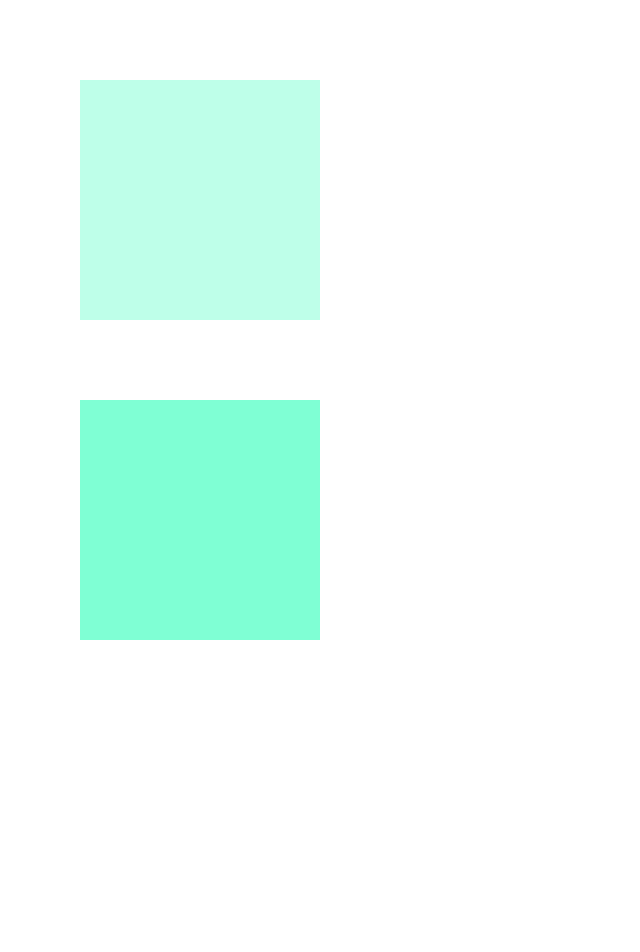
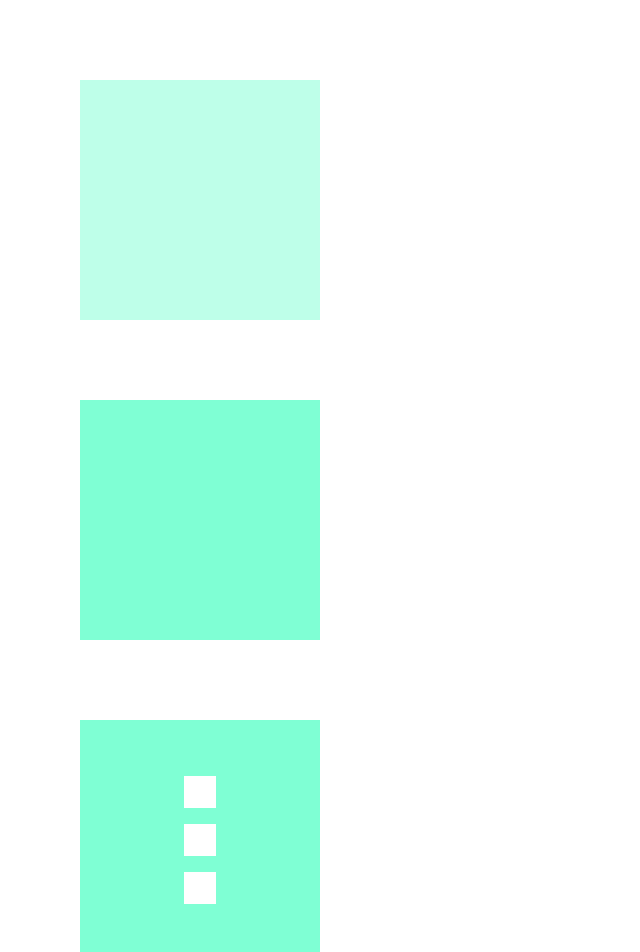
Before and after one commit to VishiChaurasiya/Framer-Motion, a React (Create React App) app: page / in a window 1280 px wide. Shown: the top 952 px of the page, without its empty margins (0-640 px from the left). Before the commit the page ends 800 px from the top, so only its background shows below. Built offline with nearby package versions, Linux system fonts and the light colour scheme; the HTML template or start-up script is replaced by a standard one.

Commit message:
Add Box3

```diff
--- a/src/App.css
+++ b/src/App.css
@@ -21,3 +21,12 @@
   align-items: center;
   justify-content: center;
 }
+
+.boxItem {
+  width: 2rem;
+  height: 2rem;
+  background-color: white;
+  padding: 1rem;
+  list-style: none;
+  margin: 0.5rem;
+}
--- a/src/App.js
+++ b/src/App.js
@@ -1,12 +1,14 @@
 import "./App.css";
 import Box1 from "./components/Box1/Box1";
 import Box2 from "./components/Box2/Box2";
+import Box3 from "./components/Box3/Box3";
 
 function App() {
   return (
     <div className="App">
       <Box1 />
       <Box2 />
+      <Box3 />
     </div>
   );
 }
--- /dev/null
+++ b/src/components/Box3/Box3.jsx
@@ -0,0 +1,50 @@
+import React, { useState } from "react";
+import { motion } from "framer-motion";
+
+const Box3 = () => {
+  const boxVariant = {
+    hidden: {
+      x: "-100vw",
+    },
+    visible: {
+      x: 0,
+      transition: {
+        delay: 0.5,
+        when: "beforeChildren",
+        staggerChildren: 0.2,
+      },
+    },
+  };
+
+  const listVariant = {
+    hidden: {
+      x: -10,
+      opacity: 0,
+    },
+    visible: {
+      x: 0,
+      opacity: 1,
+    },
+  };
+
+  return (
+    <div className="box-container">
+      <motion.div
+        className="box"
+        variants={boxVariant}
+        animate="visible"
+        initial="hidden"
+      >
+        {[1, 2, 3].map((item, index) => (
+          <motion.li
+            key={index}
+            className="boxItem"
+            variants={listVariant}
+          ></motion.li>
+        ))}
+      </motion.div>
+    </div>
+  );
+};
+
+export default Box3;
```
